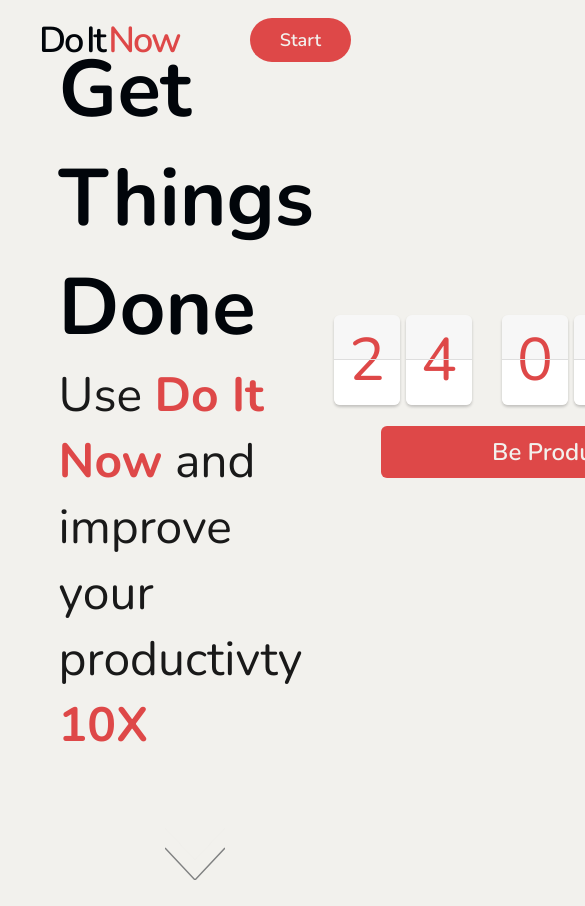
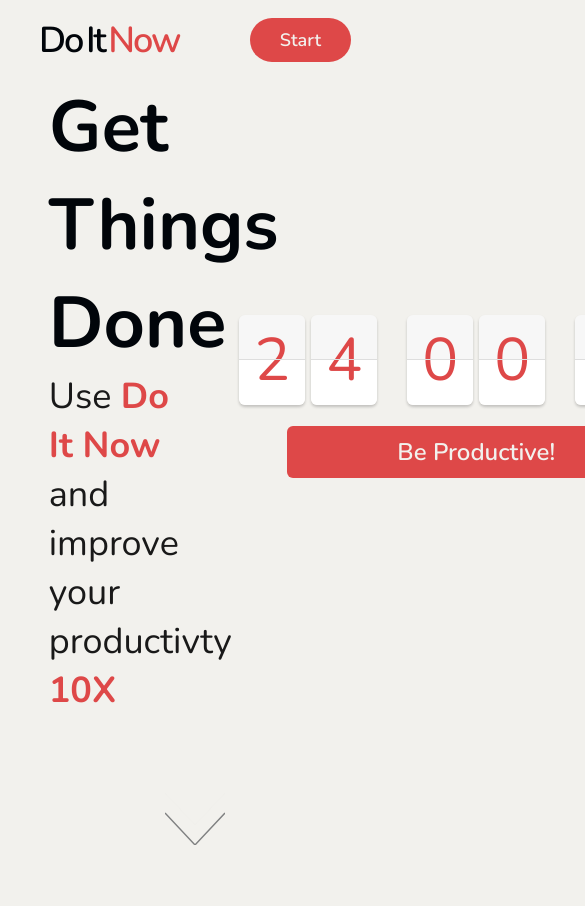
Before and after one commit to mudit023/flownoise, a plain HTML site: page index.html in a window 390 px wide. Shown: the top 906 px of the page, 585 px wide, since content can reach past the window. Drawn offline with nearby package versions, Linux system fonts and the light colour scheme; a script that the page names is missing.

Commit message:
fix: hero section for small screen

```diff
--- a/style.css
+++ b/style.css
@@ -19,7 +19,7 @@ a{
 }
 
 body {
-  font-size: 2.4rem;
+  font-size: 1.6rem;
   background-color: var(--body-bg-light-color);
   color: #01050a;
   display: flex;
@@ -78,18 +78,21 @@ main .hero {
   display: flex;
   justify-content: space-around;
   align-items: center;
-  gap: 2rem;
+  gap: 1.5rem;
   /* background-color: #abababc4; */
   height: 75vh;
-  width: 70%;
+  width: 75%;
 }
-
+main .hero .heading{
+  width: 60%;
+}
 main .hero .heading h1 {
-  font-size: 8rem;
+  font-size: 7.2rem;
 }
 main .hero .heading p {
+  width: 80%;
   color: #191919;
-  font-size: 4.8rem;
+  font-size: 3.6rem;
 }
 
 main .hero .heading p span {
@@ -109,7 +112,7 @@ main .hero .timer .cta-btn {
 
 /* Down Arrow */
 main .arrow-container{
-  margin-top: 8rem;
+  margin-top: 4.5rem;
   padding: 1.5rem 0;
 }
 main .arrow-container .arrows {
```
